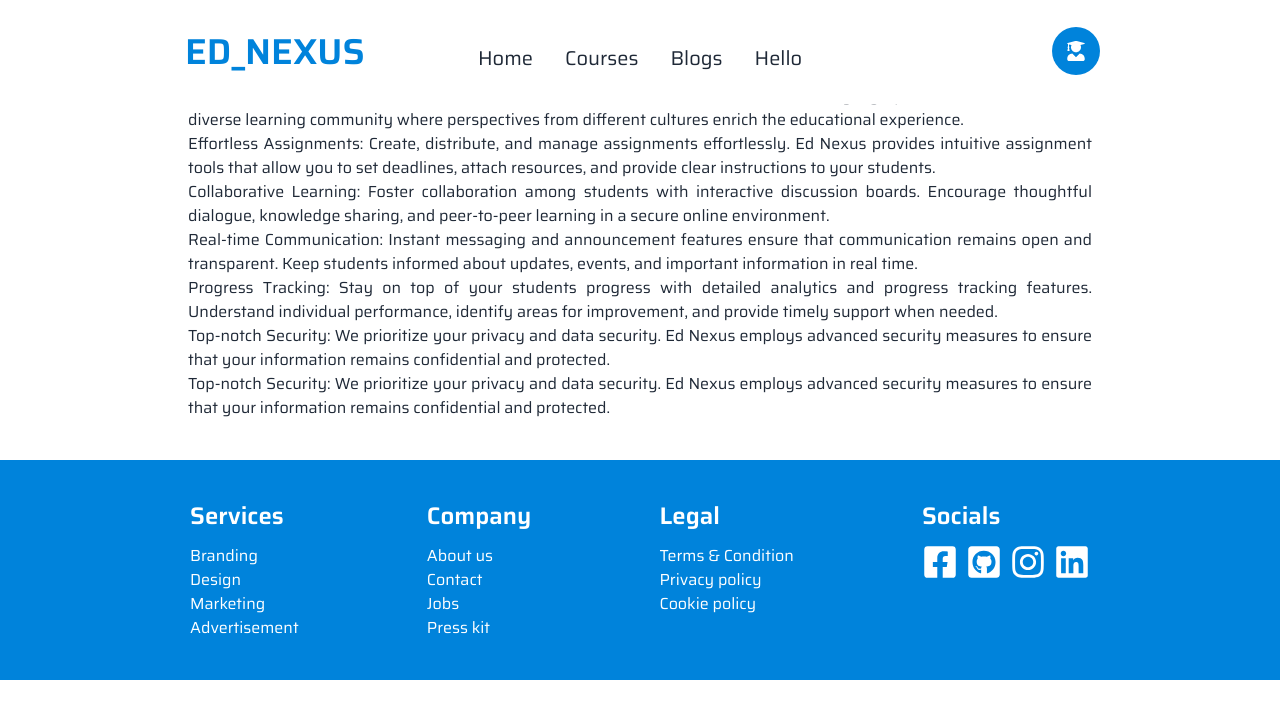
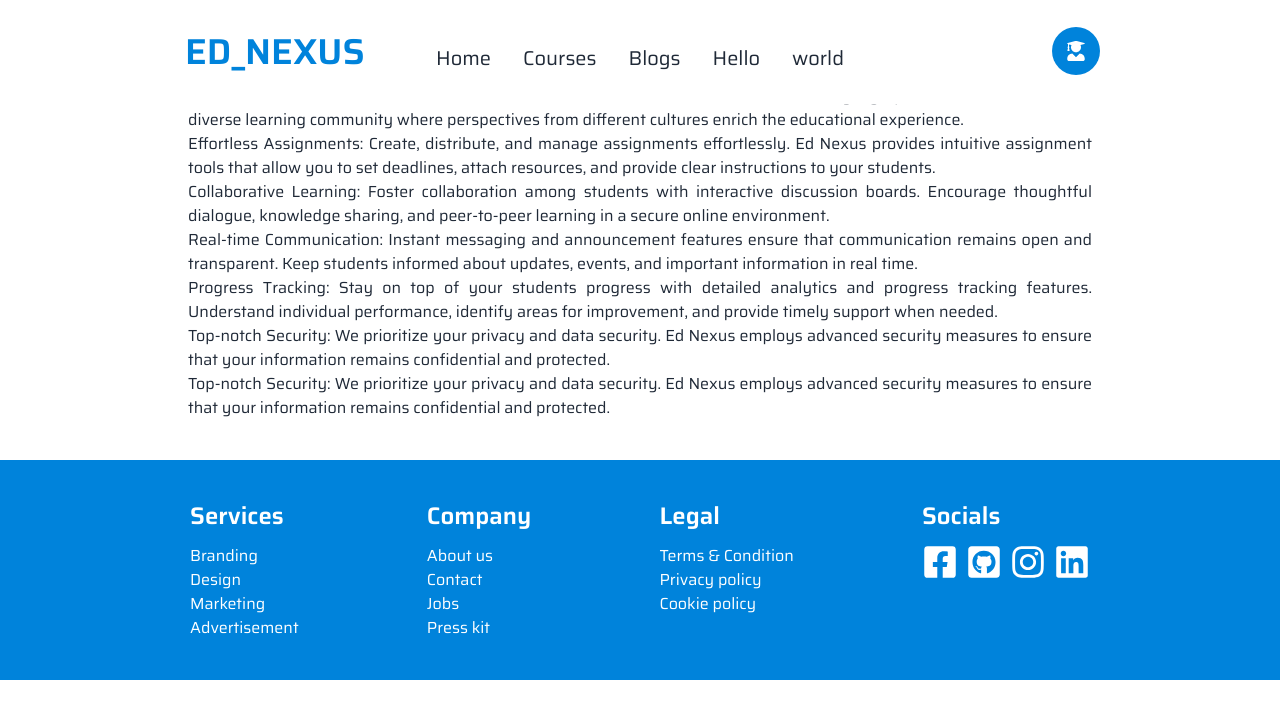
Before and after one commit to rashidulub/newwwrashed, a Next.js app: page /blogs in a window 1280 px wide. Shown: the top 718 px of the page. Built offline with nearby package versions, Linux system fonts and the light colour scheme.

Commit message:
navbar edit

```diff
--- a/src/Components/Shared/Navbar/Navbar.jsx
+++ b/src/Components/Shared/Navbar/Navbar.jsx
@@ -18,6 +18,9 @@ const Navbar = () => {
 				</li>
 				<li>
 					<Link href="/hello">Hello</Link>
+				</li>
+				<li>
+					<Link href="/hello">world</Link>
 				</li>
 			</div>
 		</>
```
